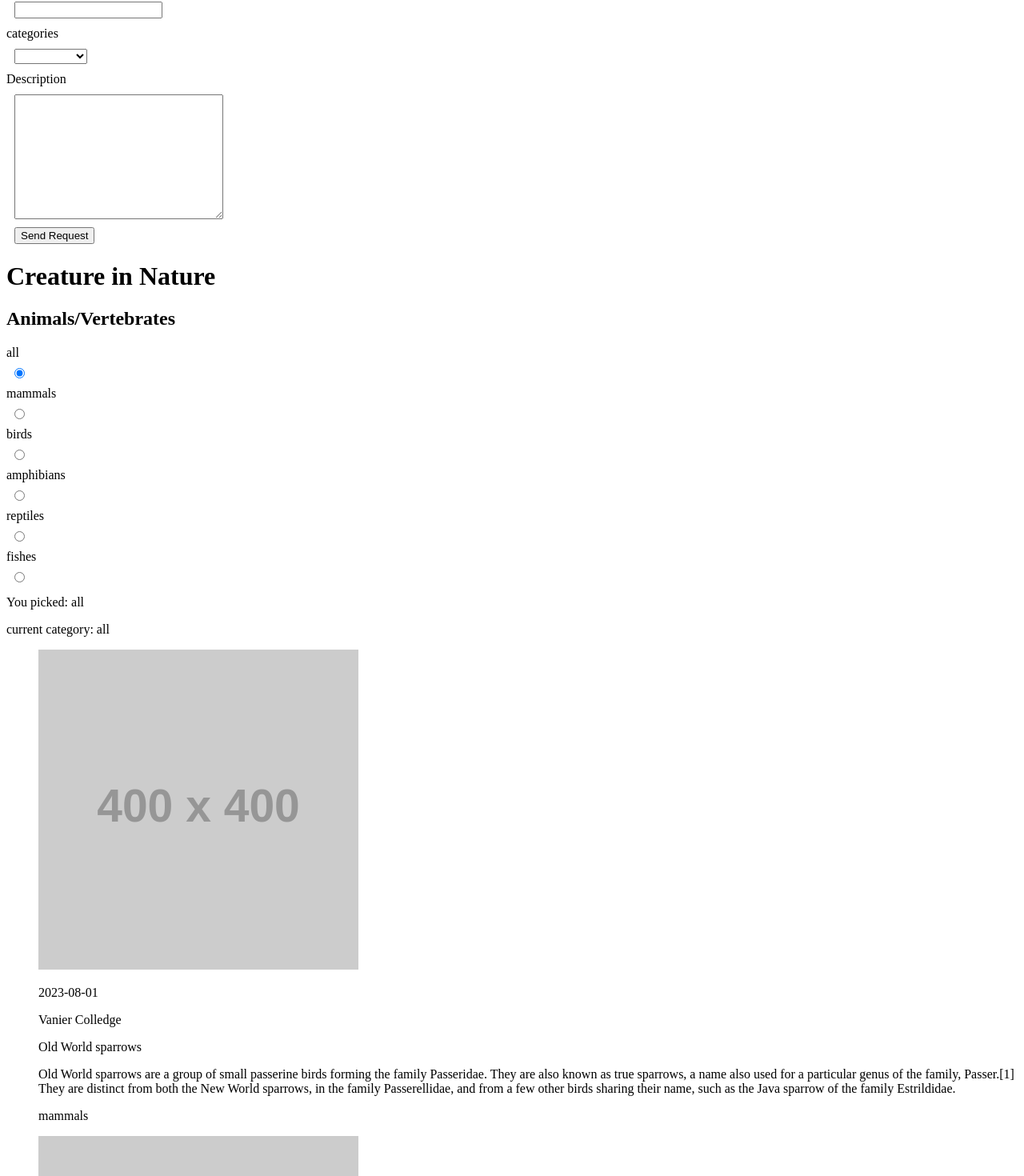
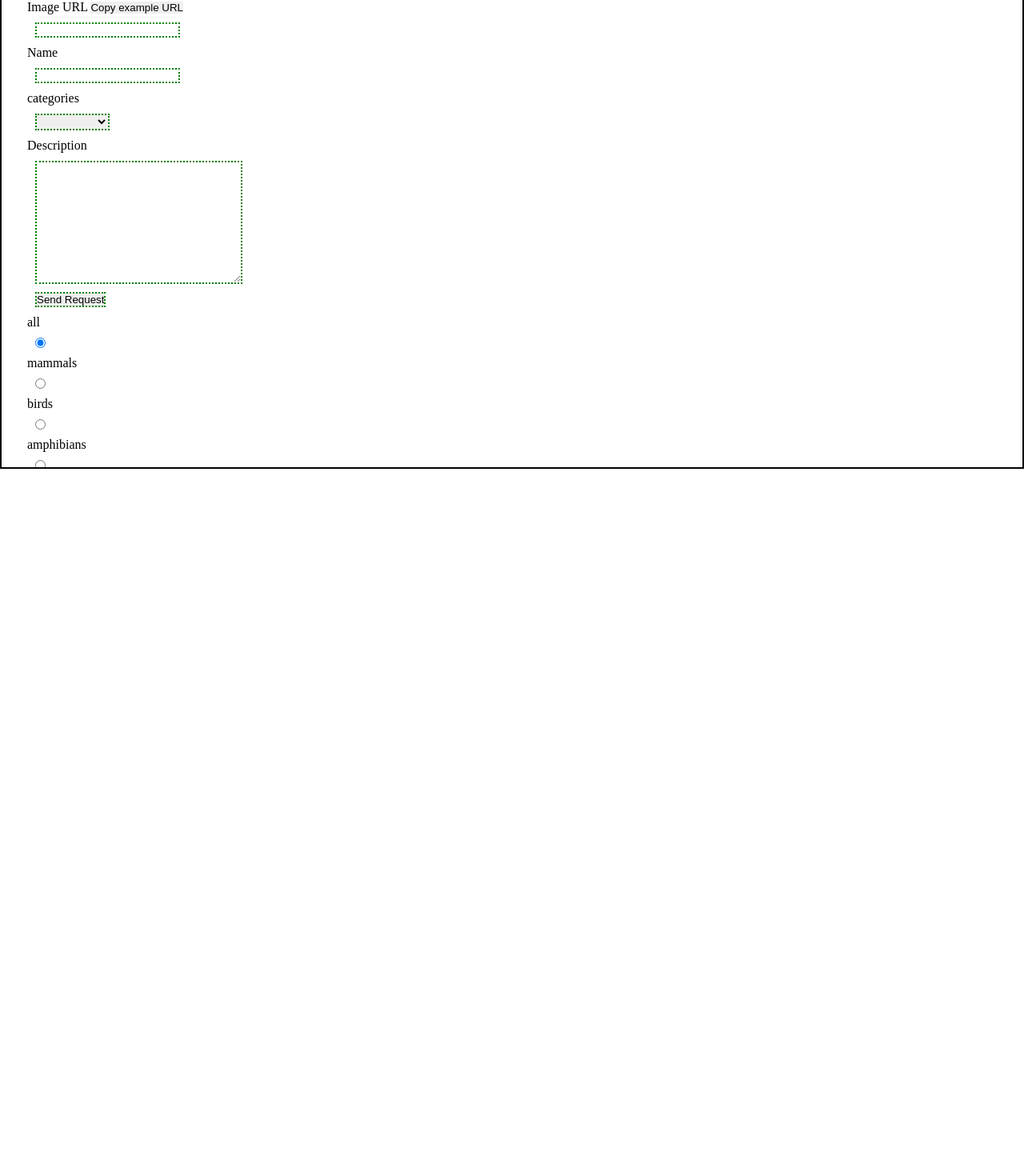
Before and after one commit to hidena39/582-creature-in-nature, a Vue app: page / in a window 1280 px wide. Shown: the part 214-1684 px from the top of the page at 80% size. After the commit the page ends 800 px from the top, so only its background shows below. Built offline with nearby package versions, Linux system fonts and the light colour scheme.

Commit message:
Detail card added. Working on the show / hide btn

```diff
--- a/src/App.vue
+++ b/src/App.vue
@@ -1,11 +1,12 @@
 <template>
   <!-- <img alt="Vue logo" src="./assets/logo.png" />
   <HelloWorld msg="Welcome to Your Vue.js App" /> -->
-  <CreatureForm @ArrayOfInput="PushArray" />
-  <h1>Creature in Nature</h1>
-  <h2>Animals/Vertebrates</h2>
-  <!-- <CreatureForm></CreatureForm> -->
-  <CreatureList :cards="cards"></CreatureList>
+  <div class="largeContainer">
+    <h1>Creature in Nature</h1>
+    <h2>Animals/Vertebrates</h2>
+    <CreatureForm @ArrayOfInput="PushArray" />
+    <CreatureList :cards="cards"></CreatureList>
+  </div>
 </template>
 
 <script>
@@ -74,3 +75,19 @@ export default {
   },
 };
 </script>
+
+<style lang="scss">
+* {
+  margin: 0;
+  padding: 0;
+  border: 0;
+  box-sizing: border-box;
+}
+.largeContainer {
+  width: 100vw;
+  height: 100vh;
+  padding: 2rem;
+  overflow: scroll;
+  border: 2px solid black;
+}
+</style>
--- a/src/components/CreatureForm.vue
+++ b/src/components/CreatureForm.vue
@@ -1,7 +1,6 @@
 <template>
   <div>
     <form @submit.prevent="sendAllInput">
-      <!-- @submit.prevent=functionName -->
       <label for="date">Date</label>
       <input type="date" id="date" v-model="inputDate" required />
       <label for="location">Location</label>
@@ -77,7 +76,9 @@ export default {
       this.inputDescription = "";
     },
     copyText() {
-      navigator.clipboard.writeText("https://placehold.co/400x400/red/white");
+      navigator.clipboard.writeText(
+        "https://placehold.co/400x400/yellow/white"
+      );
       alert("Copied!!");
     },
   },
@@ -90,5 +91,6 @@ textarea,
 select {
   display: block;
   margin: 10px;
+  border: dotted 2px green;
 }
 </style>
--- a/src/components/CreatureItem.vue
+++ b/src/components/CreatureItem.vue
@@ -1,4 +1,14 @@
 <template>
+  <div class="anItem">
+    <div class="detailCard">
+      <ul>
+        <li>
+          <h2>detail</h2>
+          <p>{{ card.description }}</p>
+        </li>
+        <button>X close detail</button>
+      </ul>
+    </div>
     <div class="children" :class="{ showing }">
       <ul>
         <li><img :src="card.image" :alt="name" /></li>
@@ -12,12 +22,10 @@
           <p>{{ card.name }}</p>
         </li>
         <li>
-        <p>{{ card.description }}</p>
-      </li>
-      <li>
           <p>{{ card.categories }}</p>
         </li>
       </ul>
+    </div>
   </div>
 </template>
 
@@ -50,6 +58,25 @@ export default {
 </script>
 
 <style lang="scss">
+.anItem {
+  position: relative;
+  width: 320px;
+  border: black solid 1px;
+}
+img {
+  width: 100%;
+  height: 400px;
+}
+.detailCard {
+  position: absolute;
+  top: 0;
+  left: 0;
+  margin: 1rem;
+  width: calc(100% - 2rem);
+  height: calc(100% - 2rem);
+  background-color: pink;
+  z-index: 2;
+}
 li {
   list-style: none;
 }
--- a/src/components/CreatureList.vue
+++ b/src/components/CreatureList.vue
@@ -2,7 +2,7 @@
   <CreatureCategories @chosenCategories="receiveCategories" />
   <div class="parent">
     <p>current category: {{ currentCategory }}</p>
-    <div v-if="filteredCards != ''" class="container">
+    <div v-if="filteredCards != ''" class="cardContainer">
       <CreatureItem
         v-for="card in filteredCards"
         :card="card"
@@ -10,7 +10,7 @@
       ></CreatureItem>
     </div>
 
-    <div v-else class="container">
+    <div v-else class="cardContainer">
       <p>No cards to show you</p>
     </div>
   </div>
@@ -60,3 +60,11 @@ export default {
   },
 };
 </script>
+
+<style lang="scss">
+.cardContainer {
+  width: 100%;
+  overflow: scroll;
+  border: 2px solid black;
+}
+</style>
```
Lines whose indentation alone changed are shown as unchanged.
